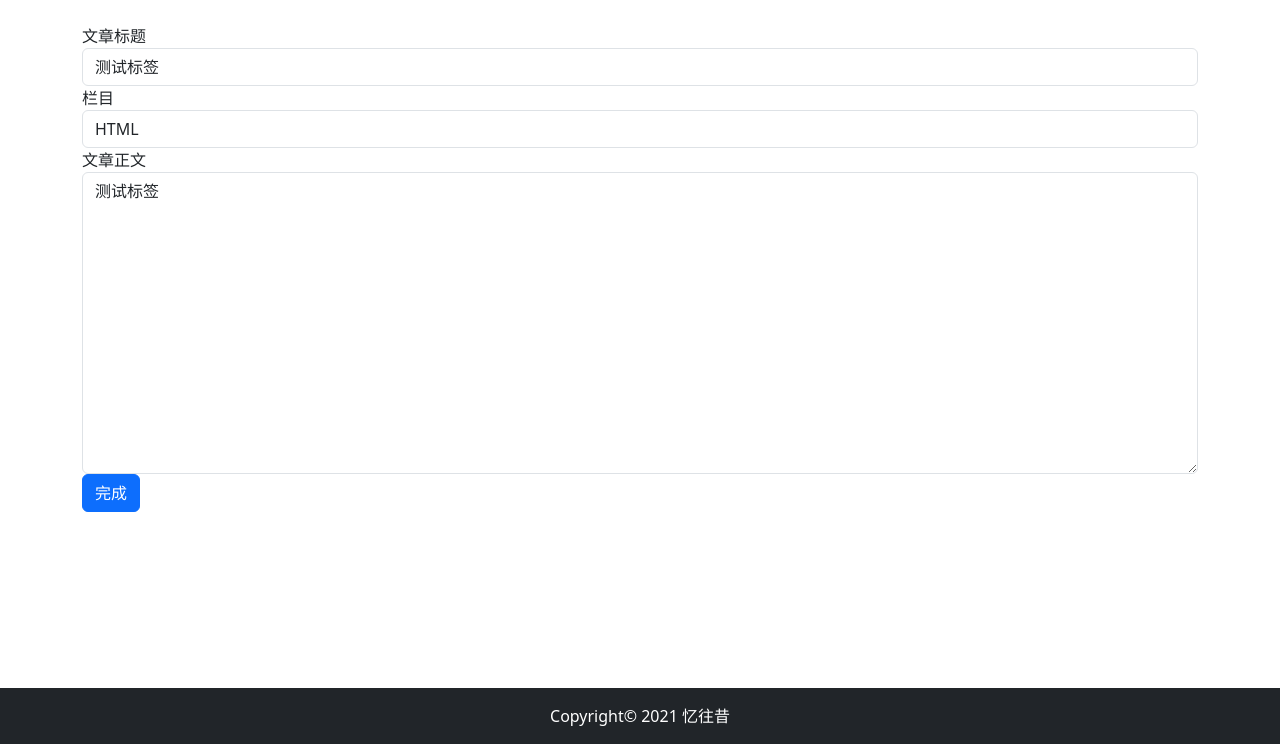
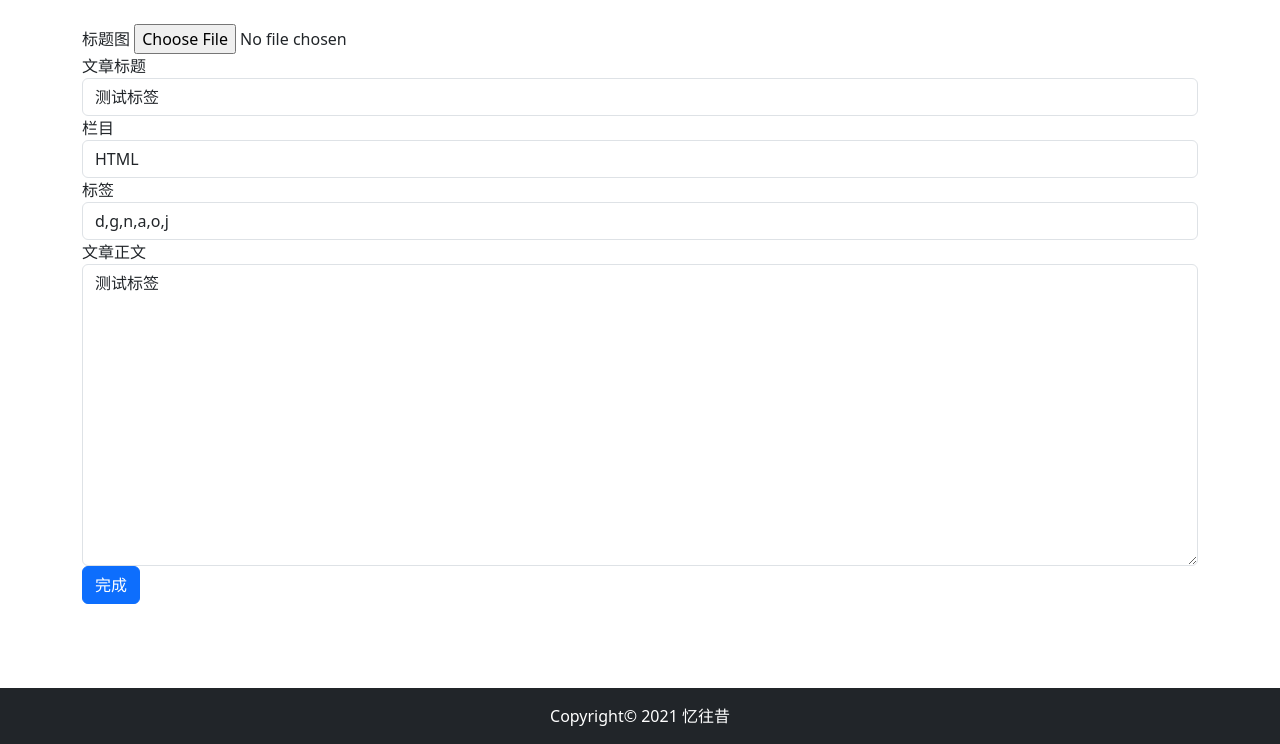
Before and after one commit to niezhe/django_project_test, a Django app: page /article/article_update/30/ in a window 1280 px wide. Shown: the part 56-800 px from the top of the page. Run offline with Django 3.2, Linux system fonts and the light colour scheme; a user stored in the database is signed in; data comes from the database, SQL or seed files in the repository; both versions use the stored data as it was after the commit; parts of the project's set-up code (start-up, migrations or seed data) failed here and were passed over; some libraries are stand-ins or nearby versions.

Commit message:
修复无法编辑图片和标签的BUG，存在BUG标签出现逗号分隔的问题

```diff
--- a/article/models.py
+++ b/article/models.py
@@ -73,6 +73,6 @@ class ArticlePost(models.Model):
             (x, y) = image.size
             new_x = 400
             new_y = int(new_x * (y / x))
-            resizd_image = image.resize((new_x, new_y), Image.ANTIALIAS)
-            resizd_image.save(self.avatar.path)
+            resized_image = image.resize((new_x, new_y), Image.ANTIALIAS)
+            resized_image .save(self.avatar.path)
         return article
--- a/article/views.py
+++ b/article/views.py
@@ -223,6 +223,9 @@ def article_update(request, id):
                 article.column = ArticleColumn.objects.get(id=request.POST['column'])
             else:
                 article.column = None
+            if request.FILES.get('avatar'):
+                article.avatar = request.FILES.get('avatar')
+            article.tags.set(*request.POST.get('tags').split(','), clear=True)
             article.save()
             # 完成后返回到修改后的文章，需要传入文章id
             return redirect('article:article_detail', id=id)
@@ -238,5 +241,6 @@ def article_update(request, id):
             'article': article,
             'article_post_form': article_post_form,
             'columns': columns,
+            'tags': ','.join([x for x in article.tags.names()]),
         }
         return render(request, 'article/update.html', context)
--- a/templates/article/update.html
+++ b/templates/article/update.html
@@ -5,8 +5,13 @@
         <div class="row">
             <div class="col-12">
                 <br>
-                <form method="post" action=".">
+                <form method="post" action="." enctype="multipart/form-data">
                     {% csrf_token %}
+                    <!-- 文章标题图 -->
+                    <div class="form-group">
+                        <label for="avatar">标题图</label>
+                        <input type="file" class="form-control-file" name="avatar" id="avatar">
+                    </div>
                     <div class="form-group">
                         <label for="title">文章标题</label>
                         <!-- 在 value 属性中指定文本框的初始值为旧的内容，即 article 对象中的 title 字段 -->
@@ -31,6 +36,13 @@
                             {% endfor %}
                         </select>
                     </div>
+                    <!-- 文章标签-->
+                    <div class="form-group">
+                        <label for="tags">标签</label>
+                        <input type="text" class="form-control col-3" id="tags" name="tags"
+                               value="{{ tags }}">
+                    </div>
+                    <!-- 文章正文-->
                     <div class="form-group">
                         <label for="body">文章正文</label>
                         <!-- 文本域不需要 value 属性，直接在标签体中嵌入数据即可 -->
```
Also changed, not shown: templates/article/list.html (+13 -11 lines), article/migrations/0002_articlepost_tags.py (added), article/migrations/0003_articlepost_avatar.py (added), comment/migrations/0001_initial.py (added), db.sqlite3, media/article/20220104/1.jpg (added), media/article/20220104/1_WzykN8f.jpg (added), media/avatar/20210916/1.jpg (added), userprofile/migrations/0001_initial.py (added).
